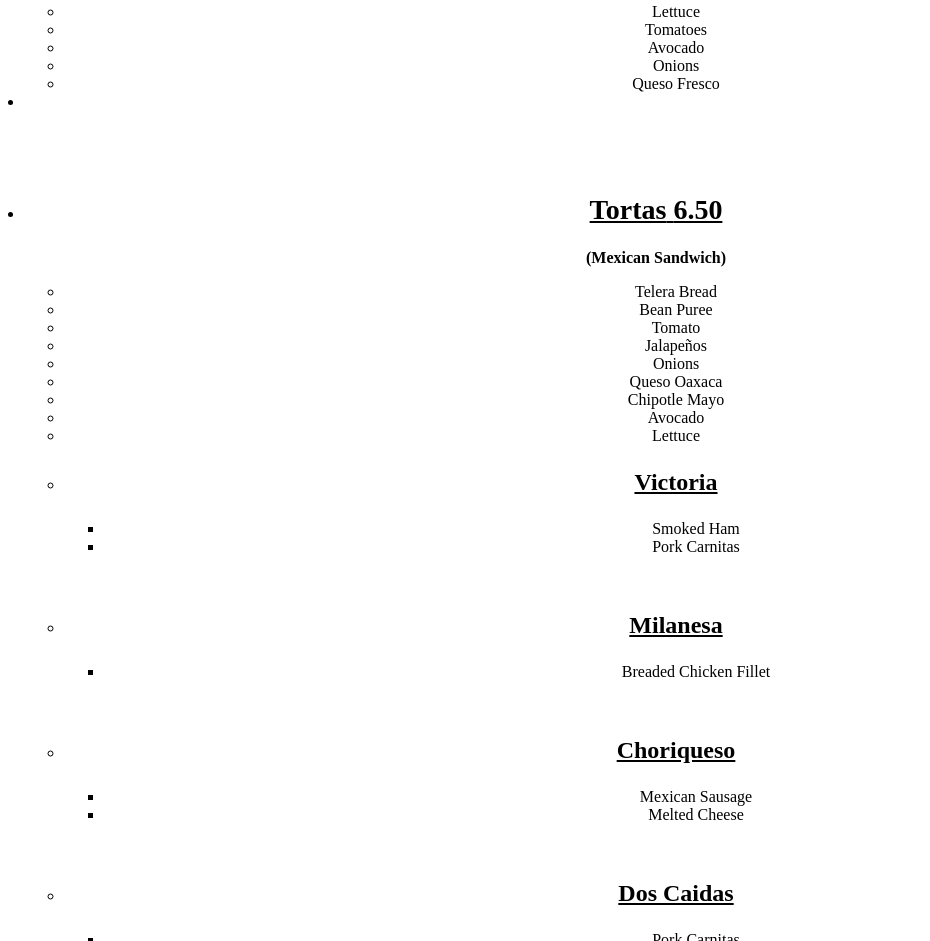
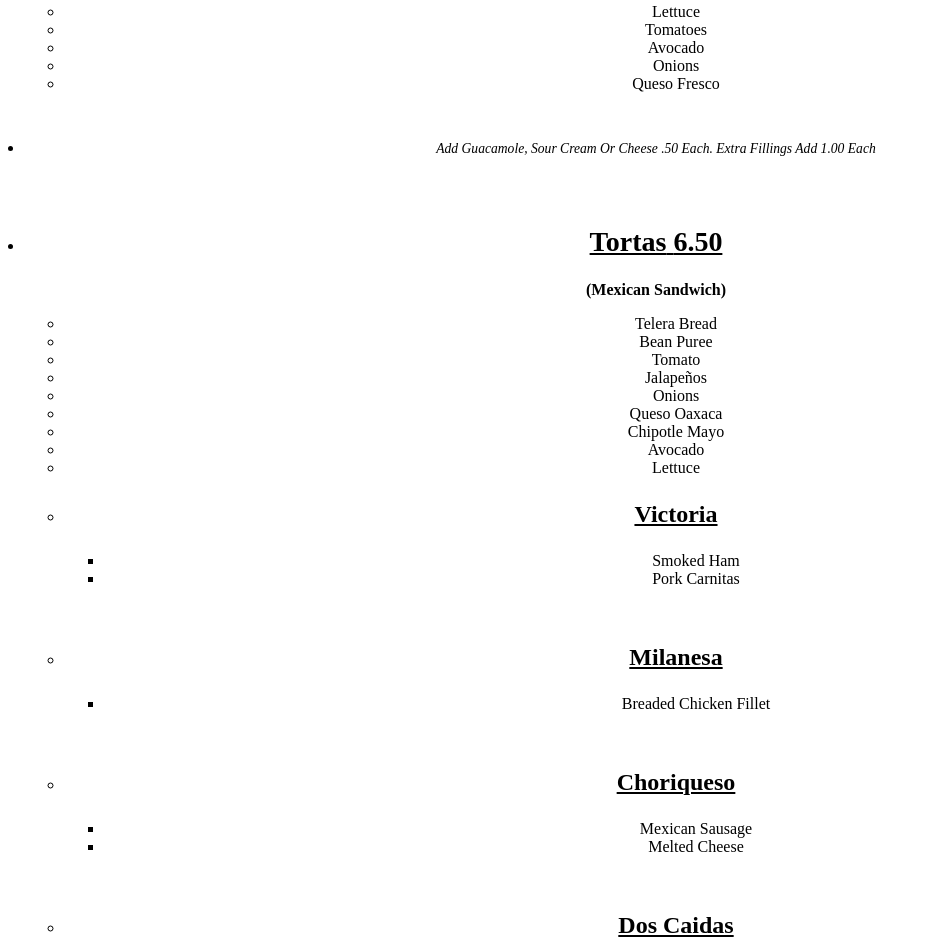
Before and after one commit to esimons/victoriataqueria, a Gatsby site: page /menu in a window 1280 px wide. Shown: the part 929-1870 px from the top of the page, without its empty margins (0-930 px from the left). Built offline with nearby package versions, Linux system fonts and the light colour scheme; Gatsby itself is replaced by a stand-in of ours.

Commit message:
Fix addons text.

```diff
--- a/src/pages/menu/index.js
+++ b/src/pages/menu/index.js
@@ -43,7 +43,8 @@ const MenuSection = ({ item }) => (
       <ul className="Menu_subList">
         {item.list.map(listItem => (
           <li key={listItem.title}>
-            {listItem.title}{listItem.price && ` ${listItem.price}`}
+            {listItem.title}
+            {listItem.price && ` ${listItem.price}`}
           </li>
         ))}
       </ul>
@@ -60,10 +61,7 @@ export const Menu = ({ content }) => (
       <MenuSection item={content.plato} />
       <MenuSection item={content.salad} />
       <li className="Menu_item">
-        <p
-          className="Menu_note"
-          dangerouslySetInnerHTML={{ __html: content.addons.html }}
-        />
+        <p className="Menu_note">{content.addons}</p>
       </li>
       <MenuSection item={content.tortas} />
     </ul>
@@ -85,7 +83,7 @@ Menu.propTypes = {
 
 export const pageQuery = graphql`
   query MenuQuery {
-    allFile(filter: {relativePath: {eq: "menu.md"}}) {
+    allFile(filter: { relativePath: { eq: "menu.md" } }) {
       edges {
         node {
           childMarkdownRemark {
```
